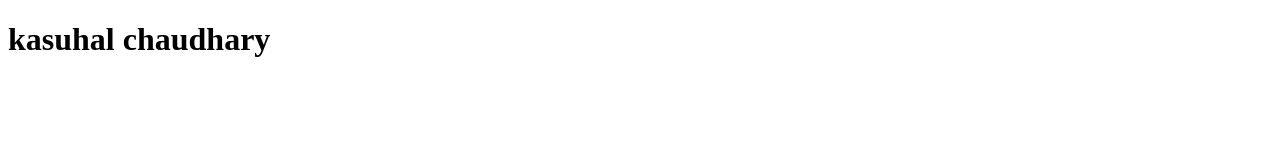
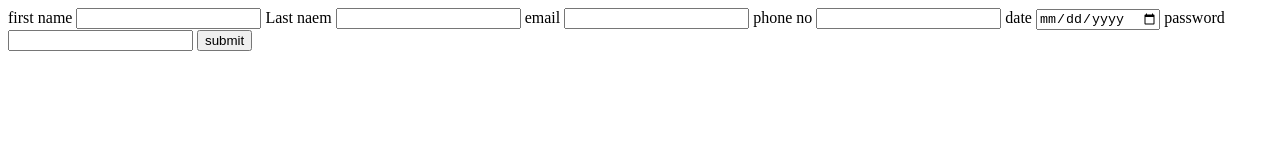
Before and after one commit to Kaushal-Chaudhary56/webdesignclass, a plain HTML site: page index.html in a window 1280 px wide. Drawn offline with Linux system fonts and the light colour scheme.

Commit message:
html basic web taggs

```diff
--- a/index.html
+++ b/index.html
@@ -6,7 +6,66 @@
     <title>Document</title>
 </head>
 <body>
-    <h1>kasuhal chaudhary </h1>
-<h2><img src="" alt=""></h2>
+    <!-- <h1>kasuhal chaudhary </h1>
+<h2><img src="" alt=""></h2> -->
+<!-- heading paragraph image  -->
+<!-- <nav> -->
+    <!-- <ul>
+        <li><a href=""> home</a></li>
+        <li> <a href=""> about us</a></li>
+        <li> <a href=""> contact us</a></li>
+        <li><a href=""> service</a></li>
+    </ul> -->
+    <!-- <ol>
+        <li>anoutus</li>
+    </ol> -->
+    <!-- order list bhanchha yedalai  -->
+
+    <!-- <img src="https://th.bing.com/th/id/R.9ef9928acc9601f325491c7c83f2f7cc?rik=UuNmn%2bfA3z0mGw&pid=ImgRaw&r=0" alt="" > -->
+    <!-- absolute image rendering -->
+    <!-- <img src="./img/default.jpeg" alt="" height="250" width="250"> -->
+<!-- </nav>  -->
+
+<!--
+<div style="border: 1px solid black; height: 100%; width: 100%;">
+    <div><p>hello</p>
+    <button> readmore</button>
+    </div>
+    <div><img src="./img/default.jpeg" alt="" height="100" width="100"></div>
+
+</div>
+
+
+<div style="border: 2px solid red; height: 100%; width: 100%;" >
+<h2>services</h2>
+<div  style="border: 3px solid green; height: 100%; width: 100%;">
+<div>hello 1</div>
+<div>hello 2</div>
+<div>hello 3</div>
+
+</div>
+
+</div>
+
+-->
+
+<form action="">
+    <label for="First name "> first name
+        <input type="text">
+    </label>
+    <label for="Last name ">Last naem </label>
+    <input type="text" name="Last name" id="">
+    <label for="email ">email </label>
+    <input type="email" name="email" id="">
+    <label for="phoneno ">phone no </label>
+    <input type="tel" name="email" id="">
+    <label for="date ">date </label>
+    <input type="date" name="date" id="">
+    <label for="password ">password </label>
+    <input type="password" name="password" id="">
+
+    <button type="submit"> submit</button>
+
+</form>
 </body>
 </html>
```
Also changed, not shown: img/default.jpeg (added).
